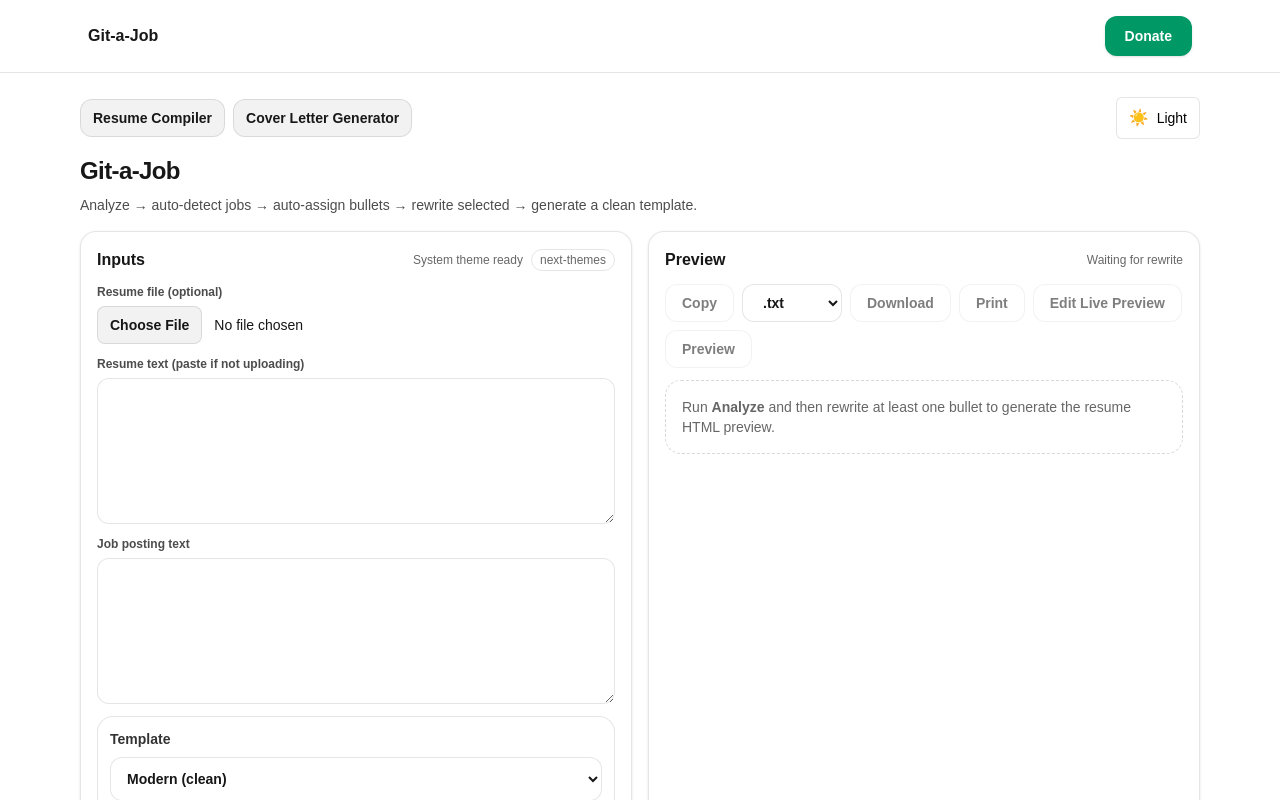
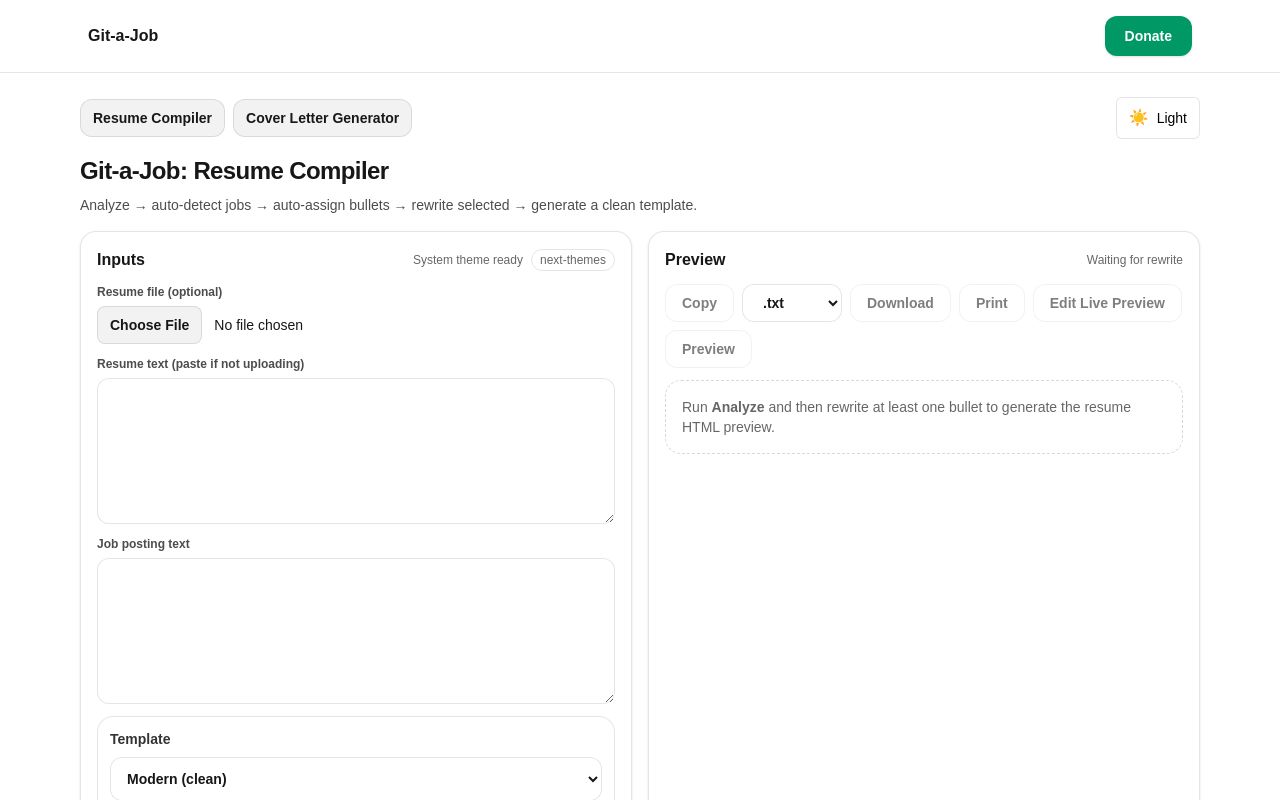
Before and after one commit to KingCarni/Resume-MVP, a Next.js app: page /resume in a window 1280 px wide. Shown: the top 800 px of the page. Built offline with nearby package versions, Linux system fonts and the light colour scheme.

Commit message:
chore: rebrand Resume MVP to Git-a-Job: Resume Builder

```diff
--- a/src/app/cover-letter.tsx
+++ b/src/app/cover-letter.tsx
@@ -104,7 +104,7 @@ export default function CoverLetterPage() {
   return (
     <main style={{ maxWidth: 1000, margin: "0 auto", padding: 24 }}>
       <h1 style={{ margin: 0, fontSize: 28, fontWeight: 900 }}>
-        Cover Letter Generator
+        Git-a-Job: Cover Letter Generator
       </h1>
       <p style={{ marginTop: 8, opacity: 0.8 }}>
         Paste resume + job posting → generate a tailored cover letter (separate
--- a/src/components/ResumeMvp/index.tsx
+++ b/src/components/ResumeMvp/index.tsx
@@ -2634,7 +2634,7 @@ export default function ResumeMvp() {
 
 
       <div className="mb-4">
-        <h1 className="text-2xl font-extrabold tracking-tight">Git-a-Job</h1>
+        <h1 className="text-2xl font-extrabold tracking-tight">Git-a-Job: Resume Compiler</h1>
         <p className="mt-2 max-w-3xl text-sm text-black/70 dark:text-white/70">
           Analyze → auto-detect jobs → auto-assign bullets → rewrite selected → generate a clean
           template.
```
